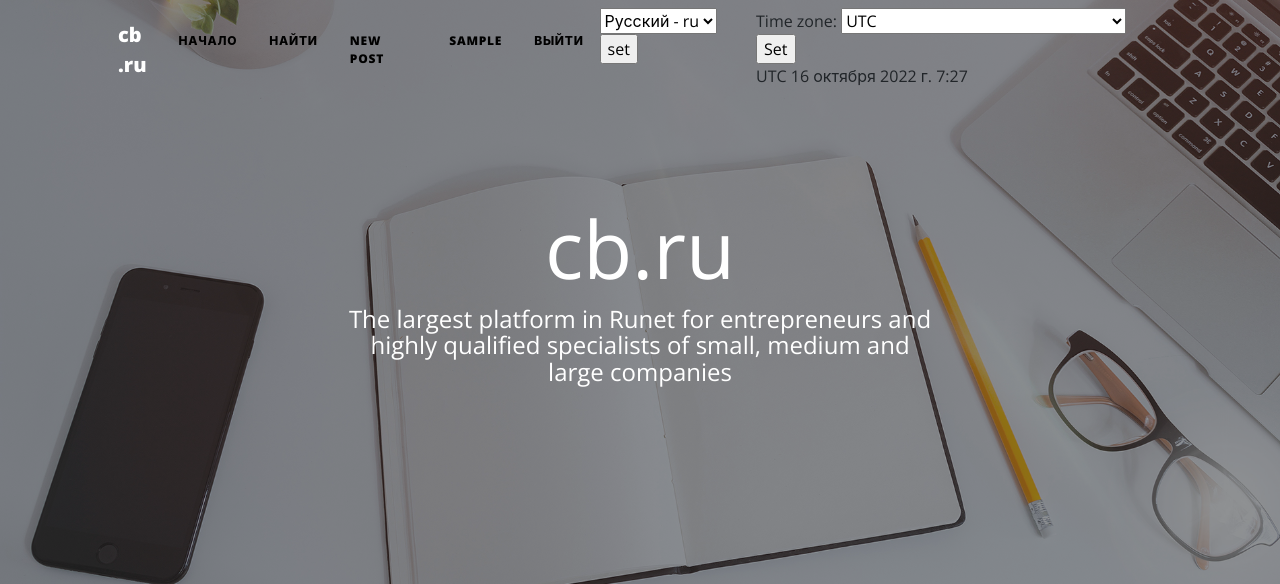
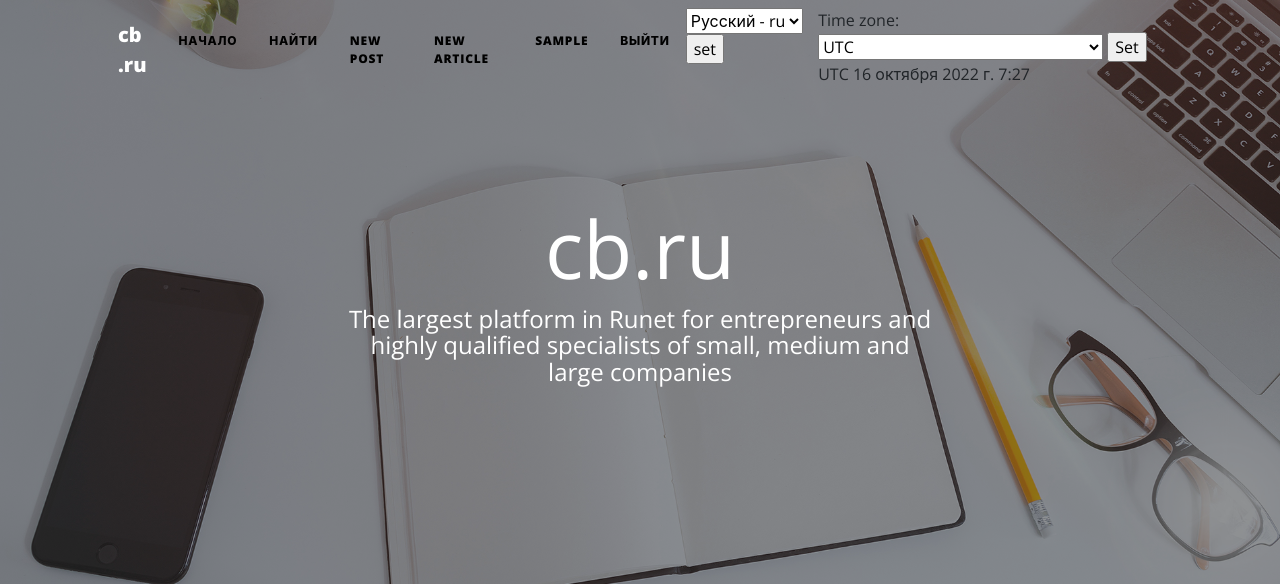
Before and after one commit to magusmgl/NewsPortal, a Django app: page /news/ in a window 1280 px wide. Shown: the top 584 px of the page. Run offline with Django 4.2, Linux system fonts and the light colour scheme; the visitor is signed in with stand-in values (Sample User, id 1); data that the repository does not hold is empty; parts of the project's set-up code (start-up, migrations or seed data) failed here and were passed over; some libraries are stand-ins or nearby versions.

Commit message:
fix nav urls

```diff
--- a/NewsPortal/templates/flatpages/default.html
+++ b/NewsPortal/templates/flatpages/default.html
@@ -42,14 +42,15 @@
         </button>
         <div class="collapse navbar-collapse" id="navbarResponsive">
             <ul class="navbar-nav ms-auto py-4 py-lg-0">
-                <li class="nav-item"><a class="nav-link px-lg-3 py-3 py-lg-4" href="/news/">{% trans 'Home' %}</a></li>
-                <li class="nav-item"><a class="nav-link px-lg-3 py-3 py-lg-4" href="/news/search/">{% trans 'Search' %}</a></li>
+                <li class="nav-item"><a class="nav-link px-lg-3 py-3 py-lg-4" href="{% url 'news_list' %}">{% trans 'Home' %}</a></li>
+                <li class="nav-item"><a class="nav-link px-lg-3 py-3 py-lg-4" href="{% url 'news_search' %}">{% trans 'Search' %}</a></li>
                 {% endcache %}
                 {% if perms.News.change_post %}
-                <li class="nav-item"><a class="nav-link px-lg-3 py-3 py-lg-4" href="/news/create/">{% trans 'New post' %}</a></li>
+                <li class="nav-item"><a class="nav-link px-lg-3 py-3 py-lg-4" href="{% url 'news_create' %}">{% trans 'New post' %}</a></li>
+                <li class="nav-item"><a class="nav-link px-lg-3 py-3 py-lg-4" href="{% url 'article_create' %}">{% trans 'New article' %}</a></li>
                 {% endif %}
                 {% if user.is_authenticated %}
-                <li class="nav-item"><a class="nav-link px-lg-3 py-3 py-lg-4" href="/profile/">{{ user.username }}</a>
+                <li class="nav-item"><a class="nav-link px-lg-3 py-3 py-lg-4" href="{% url 'profile' %}">{{ user.username }}</a>
                 </li>
                 <li class="nav-item"><a class="nav-link px-lg-3 py-3 py-lg-4" href="/accounts/logout">{% trans 'Log out' %}</a></li>
                 {% else %}
```
